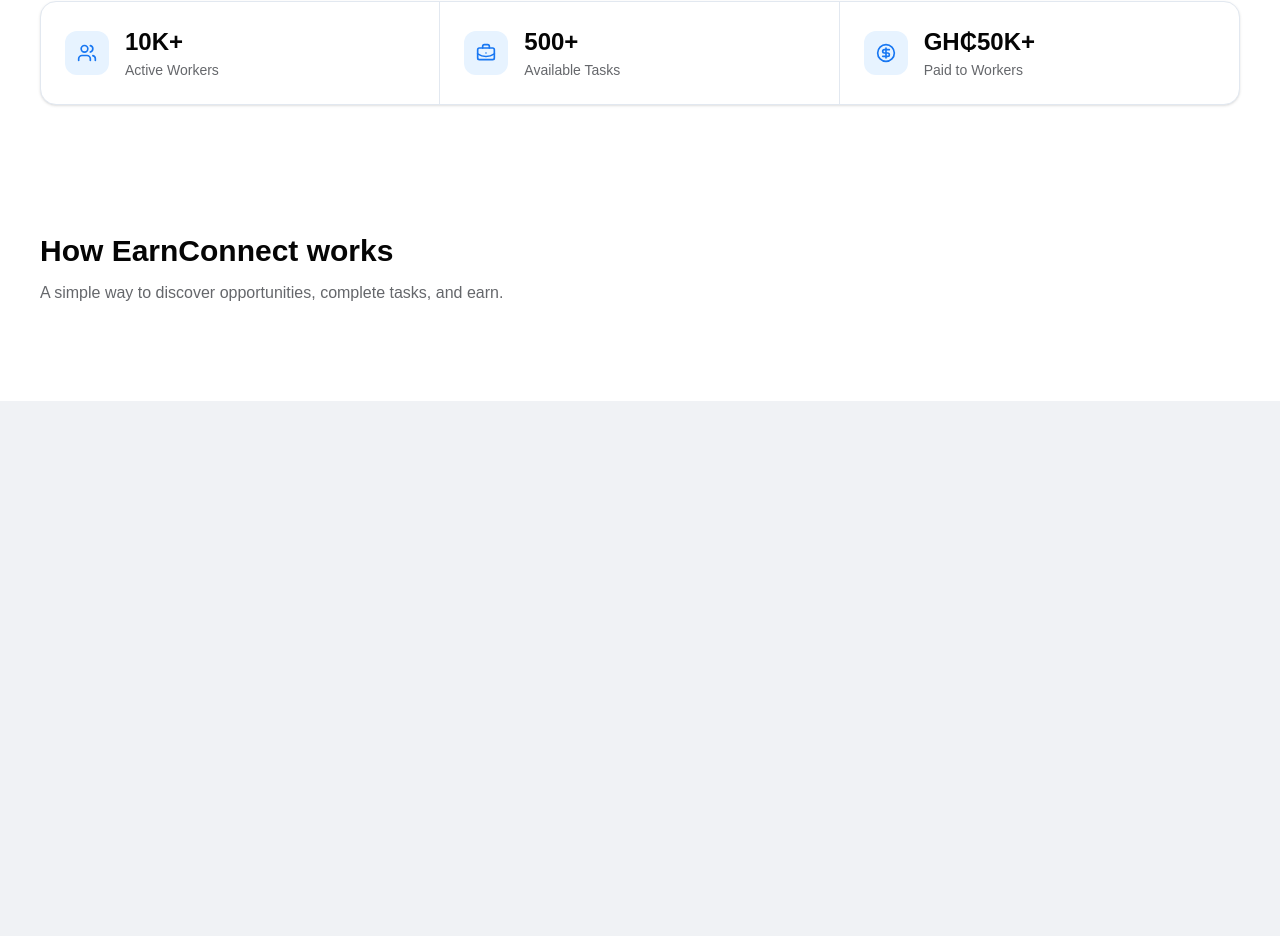
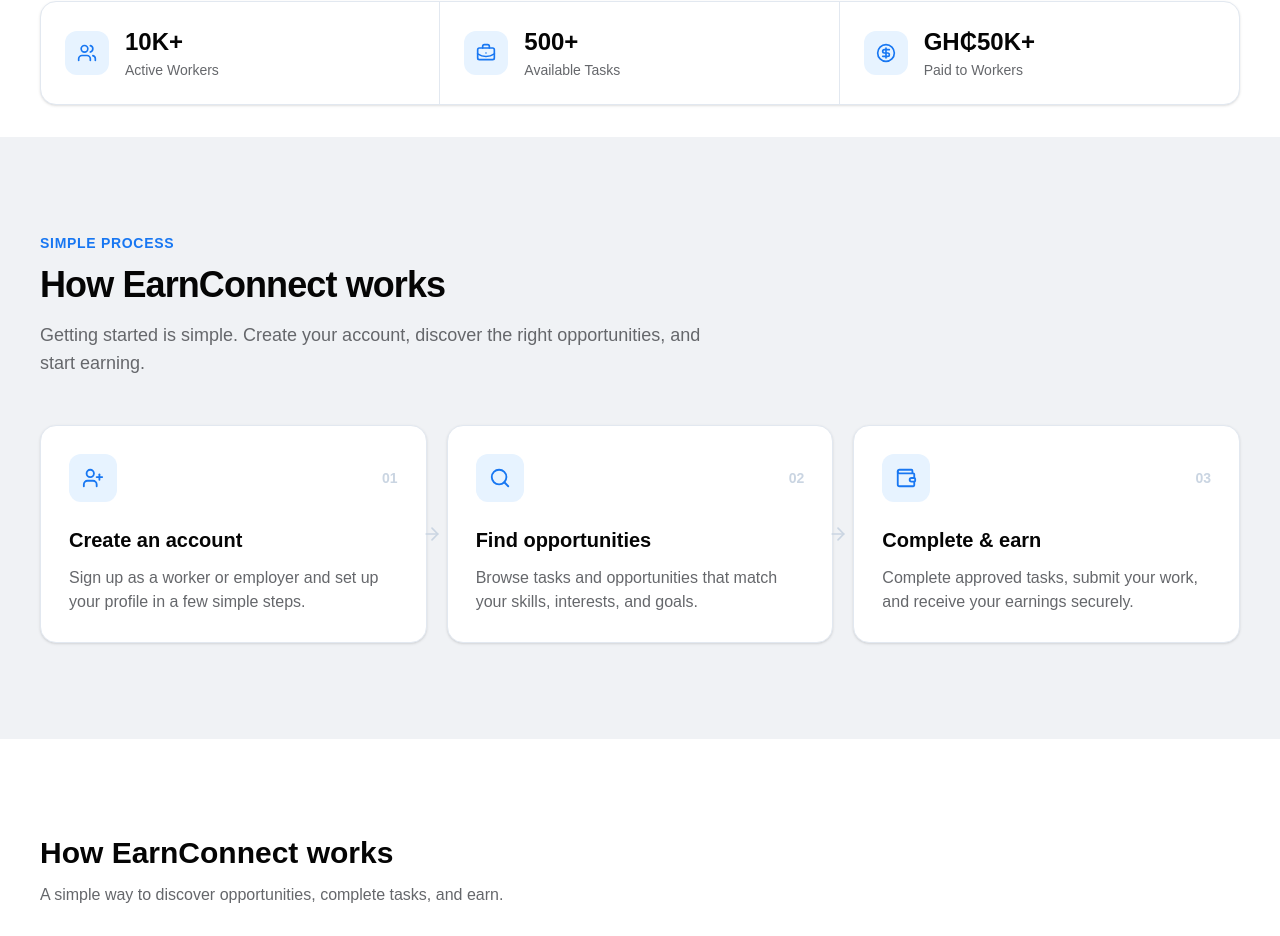
Before and after one commit to barbie-d-oll/earnconnect, a Next.js app: page / in a window 1280 px wide. Shown: the part 1032-1968 px from the top of the page. Before the commit the page ends 1433 px from the top, so only its background shows below. Built offline with nearby package versions, Linux system fonts and the light colour scheme.

Commit message:
feat: add featured opportuinties

```diff
--- a/app/components/sections/HowItWorks.tsx
+++ b/app/components/sections/HowItWorks.tsx
@@ -0,0 +1,100 @@
+import {
+  UserPlus,
+  Search,
+  Wallet,
+  ArrowRight,
+} from "lucide-react";
+
+const steps = [
+  {
+    number: "01",
+    title: "Create an account",
+    description:
+      "Sign up as a worker or employer and set up your profile in a few simple steps.",
+    icon: UserPlus,
+  },
+  {
+    number: "02",
+    title: "Find opportunities",
+    description:
+      "Browse tasks and opportunities that match your skills, interests, and goals.",
+    icon: Search,
+  },
+  {
+    number: "03",
+    title: "Complete & earn",
+    description:
+      "Complete approved tasks, submit your work, and receive your earnings securely.",
+    icon: Wallet,
+  },
+];
+
+export default function HowItWorks() {
+  return (
+    <section
+      id="how-it-works"
+      className="bg-[#F0F2F5] px-6 py-20 sm:px-8 lg:px-10 lg:py-24"
+    >
+      <div className="mx-auto max-w-7xl">
+        {/* Heading */}
+        <div className="max-w-2xl">
+          <p className="text-sm font-bold uppercase tracking-wider text-[#1877F2]">
+            Simple process
+          </p>
+
+          <h2 className="mt-3 text-3xl font-black tracking-tight text-[#050505] sm:text-4xl">
+            How EarnConnect works
+          </h2>
+
+          <p className="mt-4 text-lg leading-7 text-[#65676B]">
+            Getting started is simple. Create your account, discover the
+            right opportunities, and start earning.
+          </p>
+        </div>
+
+        {/* Steps */}
+        <div className="mt-12 grid gap-5 md:grid-cols-3">
+          {steps.map((step, index) => {
+            const Icon = step.icon;
+
+            return (
+              <div
+                key={step.number}
+                className="relative rounded-2xl border border-slate-200 bg-white p-7 shadow-sm transition hover:-translate-y-1 hover:shadow-md"
+              >
+                {/* Number */}
+                <div className="flex items-center justify-between">
+                  <div className="flex h-12 w-12 items-center justify-center rounded-xl bg-[#E7F3FF]">
+                    <Icon size={22} className="text-[#1877F2]" />
+                  </div>
+
+                  <span className="text-sm font-black text-slate-300">
+                    {step.number}
+                  </span>
+                </div>
+
+                <h3 className="mt-6 text-xl font-bold text-[#050505]">
+                  {step.title}
+                </h3>
+
+                <p className="mt-3 leading-6 text-[#65676B]">
+                  {step.description}
+                </p>
+
+                {/* Connector */}
+                {index < steps.length - 1 && (
+                  <div className="absolute -right-4 top-1/2 z-10 hidden -translate-y-1/2 md:block">
+                    <ArrowRight
+                      size={20}
+                      className="text-slate-300"
+                    />
+                  </div>
+                )}
+              </div>
+            );
+          })}
+        </div>
+      </div>
+    </section>
+  );
+}
--- a/app/page.tsx
+++ b/app/page.tsx
@@ -1,6 +1,7 @@
 import Navbar from "@/app/components/layout/Navbar";
 import Hero from "@/app/components/sections/Hero";
 import Stats from "@/app/components/sections/Stats";
+import HowItWorks from "@/app/components/sections/HowItWorks";
 import Link from "next/link";
 
 export default function Home() {
@@ -11,6 +12,7 @@
       <main>
         <Hero />
         <Stats />
+        <HowItWorks />
 
         <section
           id="how-it-works"
```
Also changed, not shown: app/components/sections/Opportunities.tsx (added).
